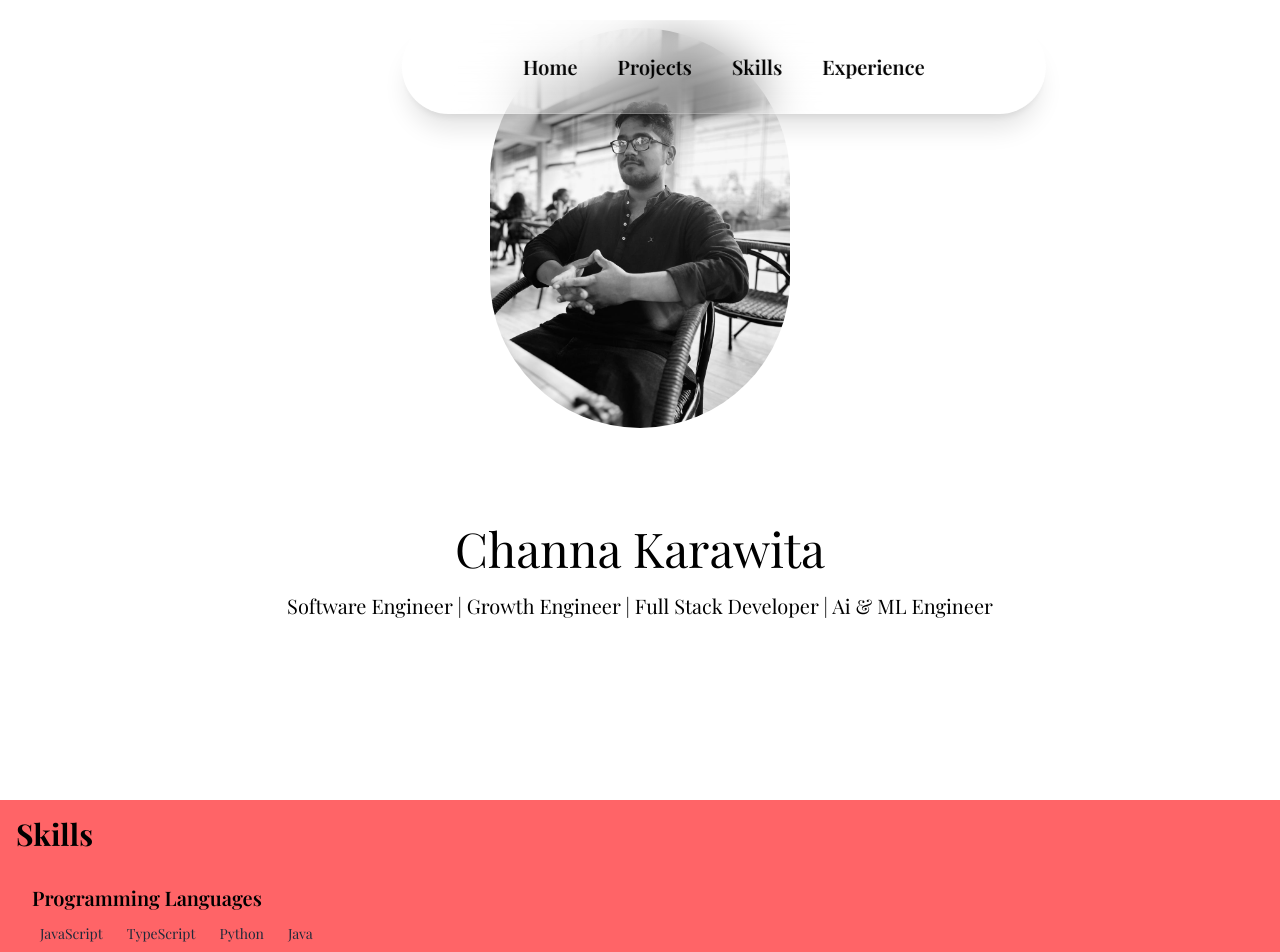
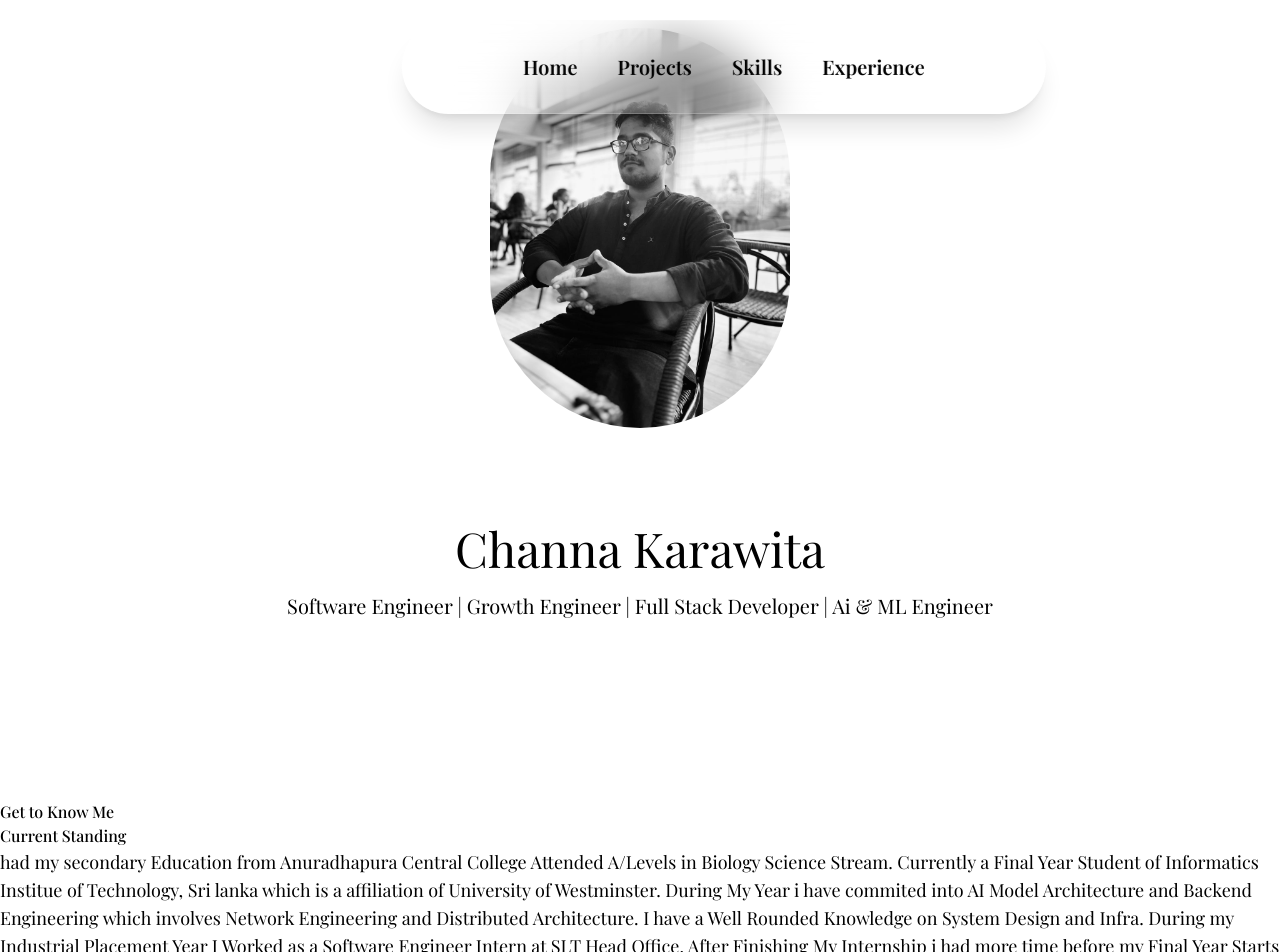
Before and after one commit to Ch4nnXDev/portfolio, a Next.js app in the folder my-portfolio/: page / in a window 1280 px wide. Shown: the top 952 px of the page. Built offline with nearby package versions, Linux system fonts and the light colour scheme; a web font is replaced by a local one.

Commit message:
added the Me Component

```diff
--- a/my-portfolio/src/app/page.tsx
+++ b/my-portfolio/src/app/page.tsx
@@ -1,4 +1,4 @@
-
+import Me from "./my-components/get-to-know-me"
 import Hero from "./my-components/Hero";
 import Skills from "./my-components/Skills";
 import Experience from "./my-components/Experience";
@@ -8,6 +8,7 @@ export default function Home() {
   return (
     <main className="min-h-screen">
       <Hero />
+      <Me />
       <Skills />
       <Experience />
       <Projects />
```
